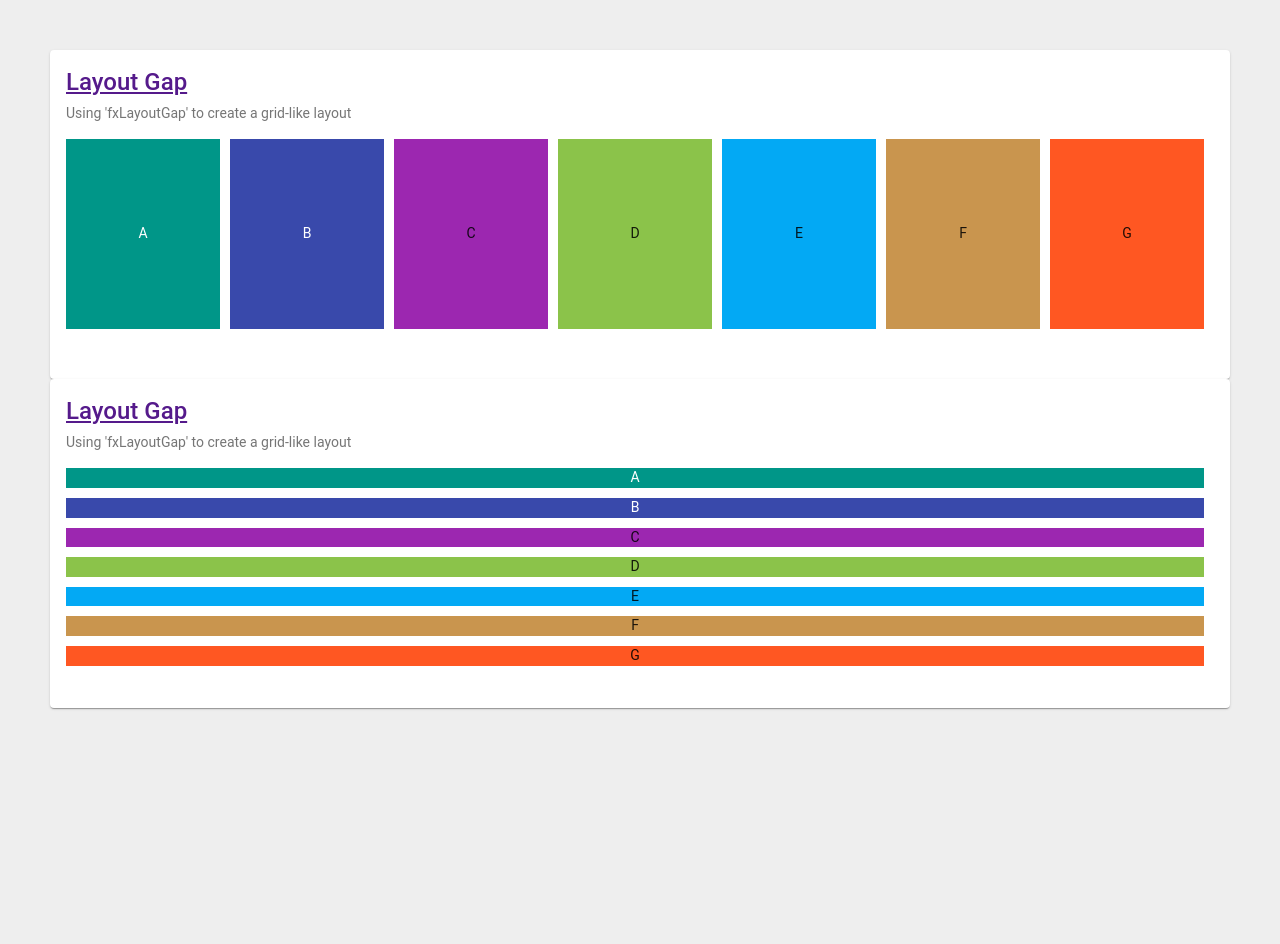
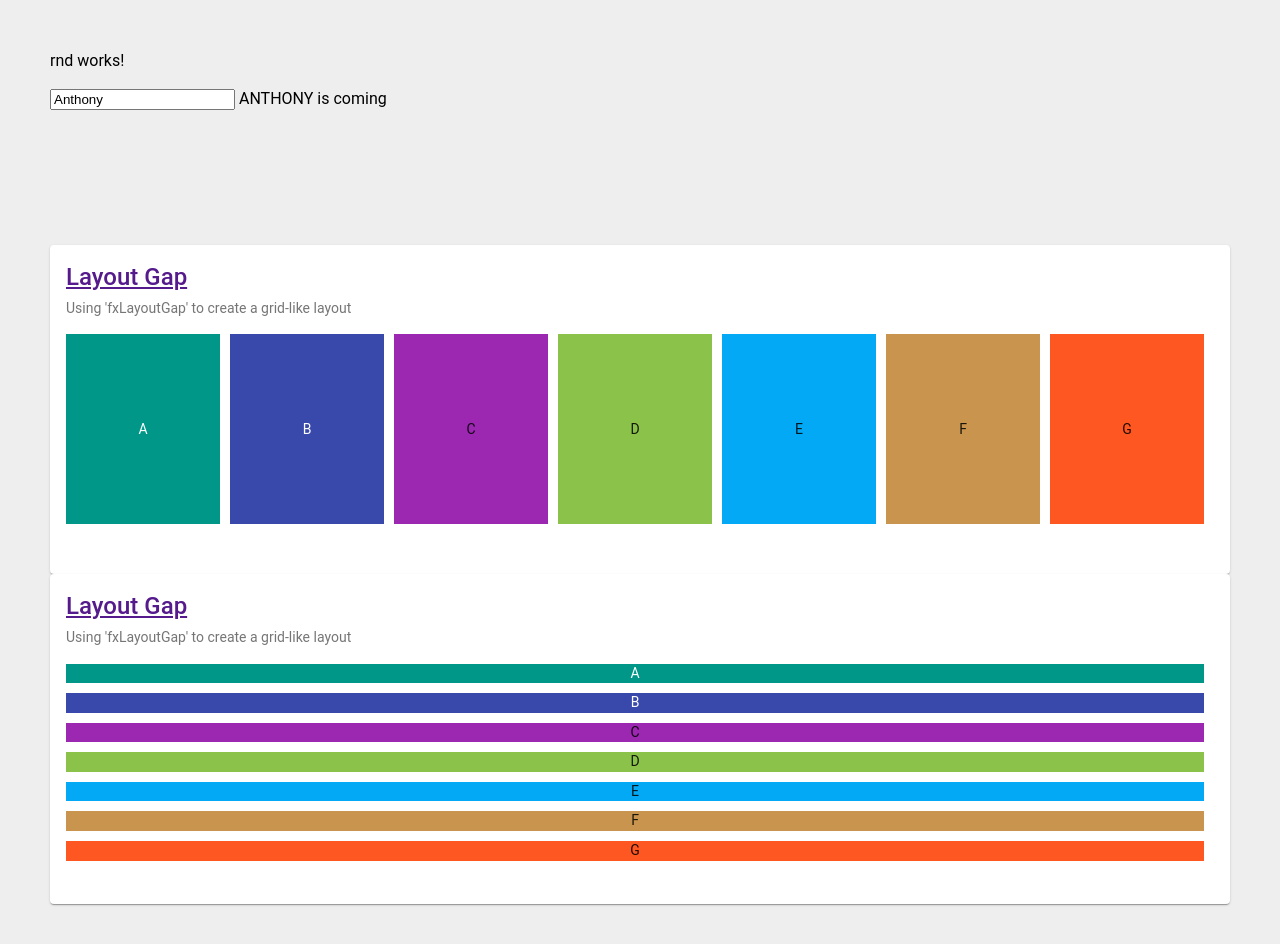
Before and after one commit to ant057/FreelancePortfolio, an Angular app: page / in a window 1280 px wide. Shown: the top 944 px of the page. Before the commit the page ends 800 px from the top, so only its background shows below. Built offline with nearby package versions, Linux system fonts and the light colour scheme.

Commit message:
rnd stuff

```diff
--- a/src/app/app.component.html
+++ b/src/app/app.component.html
@@ -1,3 +1,11 @@
+<flp-rnd></flp-rnd>
+<br/>
+<br/>
+<br/>
+<br/>
+<br/>
+<br/>
+<br/>
 <mat-card class="card-demo">
     <mat-card-title><a href="" target="_blank">Layout Gap</a></mat-card-title>
     <mat-card-subtitle>Using 'fxLayoutGap' to create a grid-like layout
--- a/src/app/app.component.ts
+++ b/src/app/app.component.ts
@@ -1,7 +1,7 @@
 import { Component } from '@angular/core';
 
 @Component({
-  selector: 'app-root',
+  selector: 'flp-root',
   templateUrl: './app.component.html',
   styleUrls: ['./app.component.css']
 })
--- /dev/null
+++ b/src/app/rnd/rnd.component.html
@@ -0,0 +1,6 @@
+<p>
+  rnd works!
+</p>
+<div *ngIf="false" (click)="aMethod()" style="background-color: red;">test</div>
+<input [(ngModel)]="aValue">
+{{aValue | uppercase }} {{ "is coming" }}
--- /dev/null
+++ b/src/app/rnd/rnd.component.ts
@@ -0,0 +1,29 @@
+import { Component, OnInit } from '@angular/core';
+import { getTypeNameForDebugging } from '@angular/core/src/change_detection/differs/iterable_differs';
+
+@Component({
+  selector: 'flp-rnd',
+  templateUrl: './rnd.component.html',
+  styleUrls: ['./rnd.component.css']
+})
+export class RndComponent implements OnInit {
+  aValue = 'Anthony';
+  aProperty = 'something';
+  anEvent = false;
+  ngModelProperty = 'something else';
+
+  constructor() { }
+
+  ngOnInit() {
+  }
+
+  aMethod() {
+    if( this.anEvent === true) {
+      this.aValue = 'Bobby';
+    } else {
+      this.aValue = 'Anthony';
+    }
+    this.anEvent = !this.anEvent;
+  }
+
+}
--- a/src/index.html
+++ b/src/index.html
@@ -11,6 +11,6 @@
   <script src="https://ajax.googleapis.com/ajax/libs/hammerjs/2.0.8/hammer.min.js"></script>
 </head>
 <body>
-  <app-root></app-root>
+  <flp-root></flp-root>
 </body>
 </html>
--- a/tslint.json
+++ b/tslint.json
@@ -120,13 +120,13 @@
     "directive-selector": [
       true,
       "attribute",
-      "app",
+      "flp",
       "camelCase"
     ],
     "component-selector": [
       true,
       "element",
-      "app",
+      "flp",
       "kebab-case"
     ],
     "no-output-on-prefix": true,
```
Also changed, not shown: src/app/app.module.ts (+10 -3 lines), src/app/core/core.module.ts (+8 -2 lines), .angular-cli.json, src/app/rnd/rnd.component.css (added), 1 other file (tests, documents, lock files or other folders).
